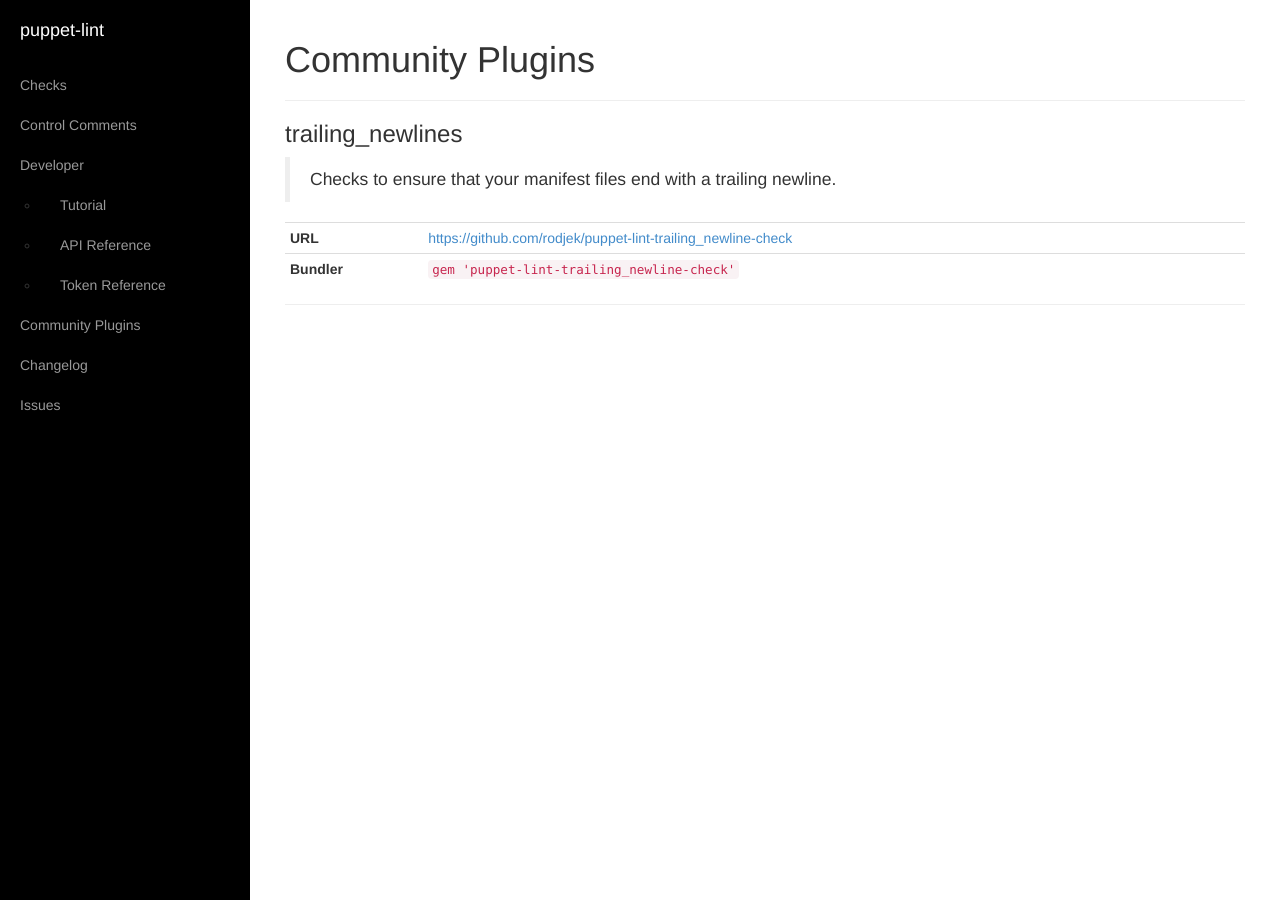
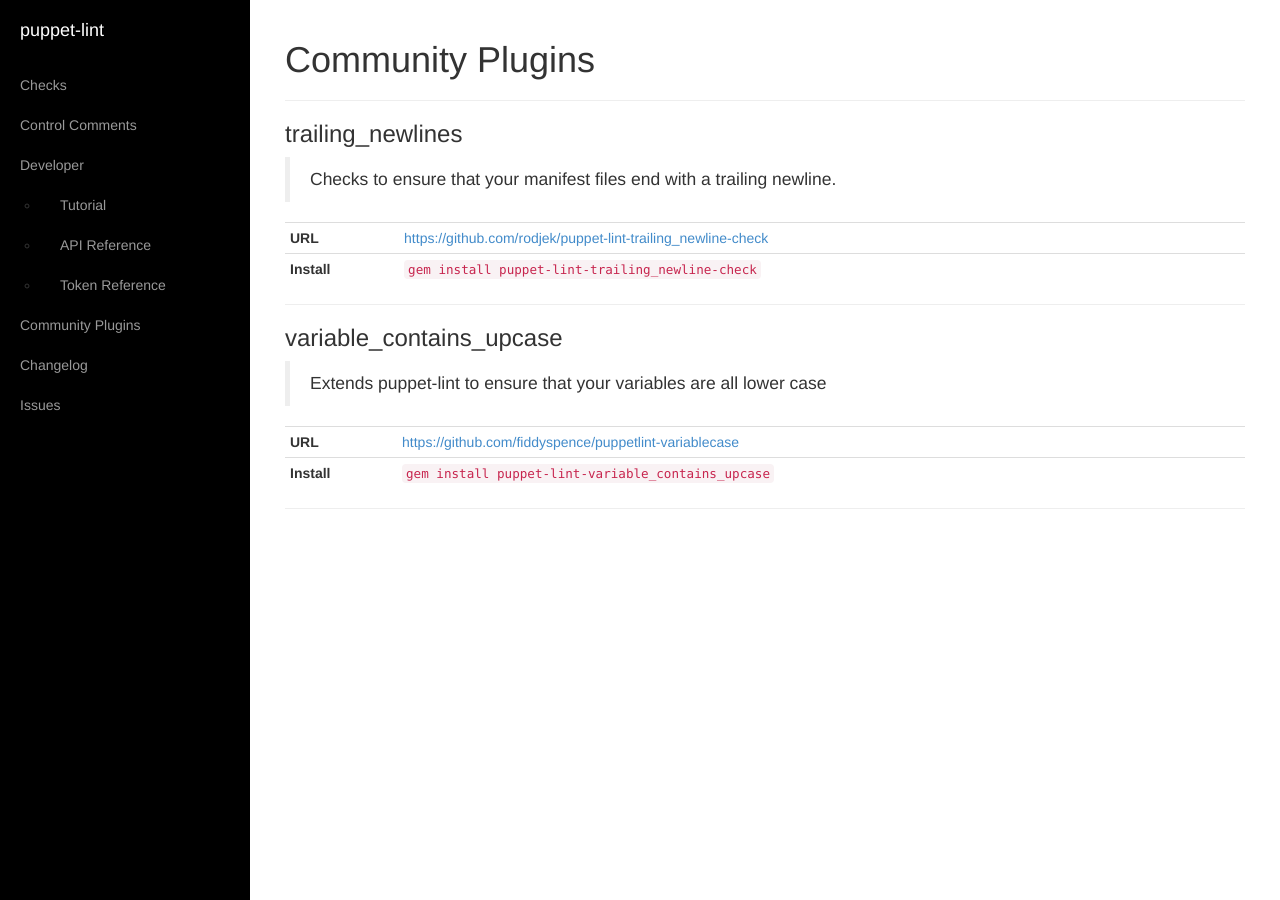
Before and after one commit to rodjek/puppet-lint, a Jekyll site: the page built from plugins/index.md, in a window 1280 px wide. Built offline with Jekyll 4.4.1, drawn with Linux system fonts in a browser that asks for light colours.

Commit message:
Add @fiddyspence's variable_contains_upcase check to plugins page

```diff
--- a/plugins/index.md
+++ b/plugins/index.md
@@ -10,7 +10,17 @@
 > Checks to ensure that your manifest files end with a trailing newline.
 
 | **URL**     | <https://github.com/rodjek/puppet-lint-trailing_newline-check> |
-| **Bundler** | `gem 'puppet-lint-trailing_newline-check'`                     |
+| **Install** | `gem install puppet-lint-trailing_newline-check`               |
 {: .table .table-condensed }
 
 ---
+
+### variable_contains_upcase
+
+> Extends puppet-lint to ensure that your variables are all lower case
+
+| **URL**     | <https://github.com/fiddyspence/puppetlint-variablecase> |
+| **Install** | `gem install puppet-lint-variable_contains_upcase`       |
+{: .table .table-condensed }
+
+---
```
